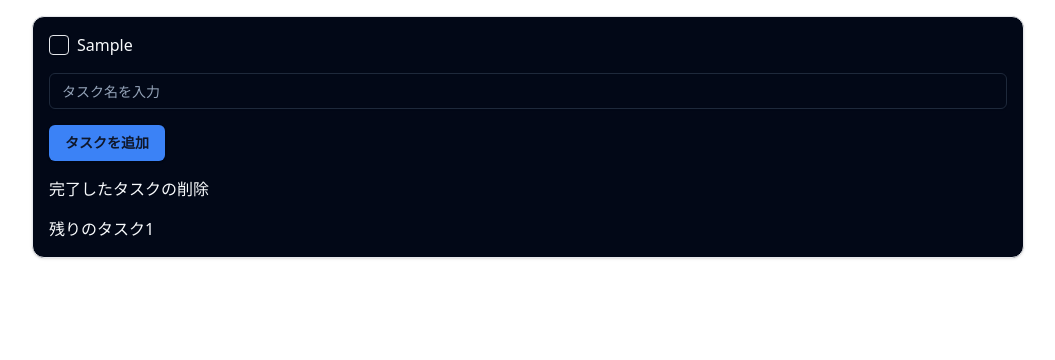
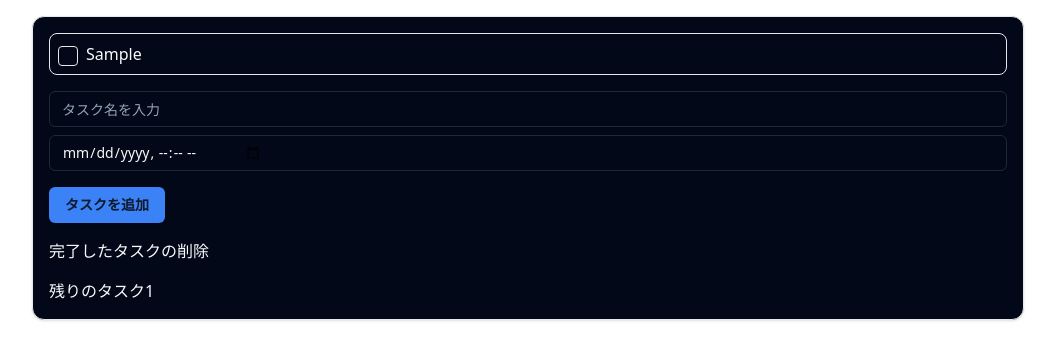
Before and after one commit to fostex0329/Tasktracker, a Next.js app in the folder task-tracker/: page / in a window 1280 px wide. Both pictures are taken after typing "Sample" into the empty fields and a click on the button "タスクを追加". Shown: the top 360 px of the page, without its empty margins (112-1167 px from the left). Built offline with nearby package versions, Linux system fonts and the light colour scheme.

Commit message:
ローカルストレージの読み込み・保存機能を追加。

```diff
--- a/task-tracker/src/app/api/create/route.js
+++ b/task-tracker/src/app/api/create/route.js
@@ -8,11 +8,26 @@ export async function POST(request) {
       return Response.json({ error: "タスク名は必須です" }, { status: 400 });
     }
 
+    // リマインド日時の検証
+    let remindAt = null;
+    if (data.remindAt) {
+      const remindDate = new Date(data.remindAt);
+      if (isNaN(remindDate.getTime())) {
+        return Response.json({ error: "無効な日時です" }, { status: 400 });
+      }
+      // 過去の日時でないかチェック
+      if (remindDate < new Date()) {
+        return Response.json({ error: "リマインド日時は未来の日時を指定してください" }, { status: 400 });
+      }
+      remindAt = remindDate.toISOString();
+    }
+
     // 新しいタスクオブジェクトを作成
     const newTodo = {
       id: crypto.randomUUID(),  // uuidv4の代わりに組み込みのUUID生成を使用
       name: data.name,
       completed: false,
+      remindAt: remindAt,
     };
 
     // 新しいタスクを返す
--- a/task-tracker/src/app/page.js
+++ b/task-tracker/src/app/page.js
@@ -35,6 +35,7 @@ export default function Home() {
   const [todos, setTodos] = useState([]);  // タスク一覧を管理
   const [isLoading, setIsLoading] = useState(true);  // ローディング状態を管理
   const todoNameRef = useRef();  // 入力フィールドへの参照
+  const remindAtRef = useRef();  // リマインド日時入力フィールドへの参照
 
   // ローカルストレージからの読み込み
   useEffect(() => {
@@ -62,6 +63,7 @@ export default function Home() {
   //タスク追加処理
   const handleAddTodo = async () => {
     const name = todoNameRef.current.value; // 入力フィールドから値を取得
+    const remindAt = remindAtRef.current.value; // リマインド日時を取得
     if (name === "") return; // 空の場合は処理を中断
 
     try {
@@ -69,13 +71,22 @@ export default function Home() {
       const response = await fetch("/api/create", {
         method: "POST", // HTTPメソッドをPOSTに指定
         headers: { "Content-Type": "application/json" },  // JSONデータを送信することを明示
-        body: JSON.stringify({ name }), // オブジェクトをJSON文字列に変換
+        body: JSON.stringify({ name, remindAt: remindAt || null }), // オブジェクトをJSON文字列に変換
       });
+
+      if (!response.ok) {
+        const errorData = await response.json();
+        alert(errorData.error || "タスクの追加に失敗しました");
+        return;
+      }
+
       const addedTask = await response.json(); // レスポンスをJSONとして解析
       setTodos(prevTodos => [...prevTodos, addedTask]); // 状態を更新（前のタスク一覧に新しいタスクを追加）
-      todoNameRef.current.value = null; // 入力フィールドをクリア
+      todoNameRef.current.value = ""; // 入力フィールドをクリア
+      remindAtRef.current.value = ""; // リマインド日時フィールドをクリア
     } catch (error) {
       console.error("タスクの追加に失敗しました:", error);
+      alert("タスクの追加に失敗しました");
     }
   };
 
@@ -103,11 +114,19 @@ export default function Home() {
         <TodoList todos={todos} toggleTodo={toggleTodo} />
 
         <form onSubmit={(e) => { e.preventDefault(); handleAddTodo(); }} className="space-y-4">
-          <Input
-            ref={todoNameRef}
-            placeholder="タスク名を入力"
-            className="w-full"
-          />
+          <div className="space-y-2">
+            <Input
+              ref={todoNameRef}
+              placeholder="タスク名を入力"
+              className="w-full"
+            />
+            <Input
+              ref={remindAtRef}
+              type="datetime-local"
+              placeholder="リマインド日時（任意）"
+              className="w-full"
+            />
+          </div>
           <Button type="submit" className="font-bold">タスクを追加</Button>
         </form>
 
--- a/task-tracker/src/components/Todo.jsx
+++ b/task-tracker/src/components/Todo.jsx
@@ -6,14 +6,34 @@ const Todo = ({ todo, toggleTodo }) => {
         toggleTodo(todo.id);
     };
 
+    // リマインド日時のフォーマット
+    const formatRemindAt = (remindAt) => {
+        if (!remindAt) return null;
+        const date = new Date(remindAt);
+        return date.toLocaleString('ja-JP', {
+            year: 'numeric',
+            month: '2-digit',
+            day: '2-digit',
+            hour: '2-digit',
+            minute: '2-digit'
+        });
+    };
+
     return (
-        <div className="flex items-center space-x-2">
+        <div className="flex items-start space-x-2 p-2 border rounded-lg">
             <Checkbox
                 checked={todo.completed}
                 onCheckedChange={handleTodoClick}
-                className="h-5 w-5 border-primary-500 focus:ring-primary-500 data-[state=checked]:border-transparent" // ボーダーの色とフォーカス時のリングの色を変更
+                className="h-5 w-5 border-primary-500 focus:ring-primary-500 data-[state=checked]:border-transparent mt-1" // ボーダーの色とフォーカス時のリングの色を変更
             />
-            <span>{todo.name}</span>
+            <div className="flex-1">
+                <span className={todo.completed ? "line-through text-gray-500" : ""}>{todo.name}</span>
+                {todo.remindAt && (
+                    <div className="text-sm text-gray-500 mt-1">
+                        📅 リマインド: {formatRemindAt(todo.remindAt)}
+                    </div>
+                )}
+            </div>
         </div>
     );
 };
```
Also changed, not shown: task-tracker/src/lib/utils.js (line endings or trailing spaces).
